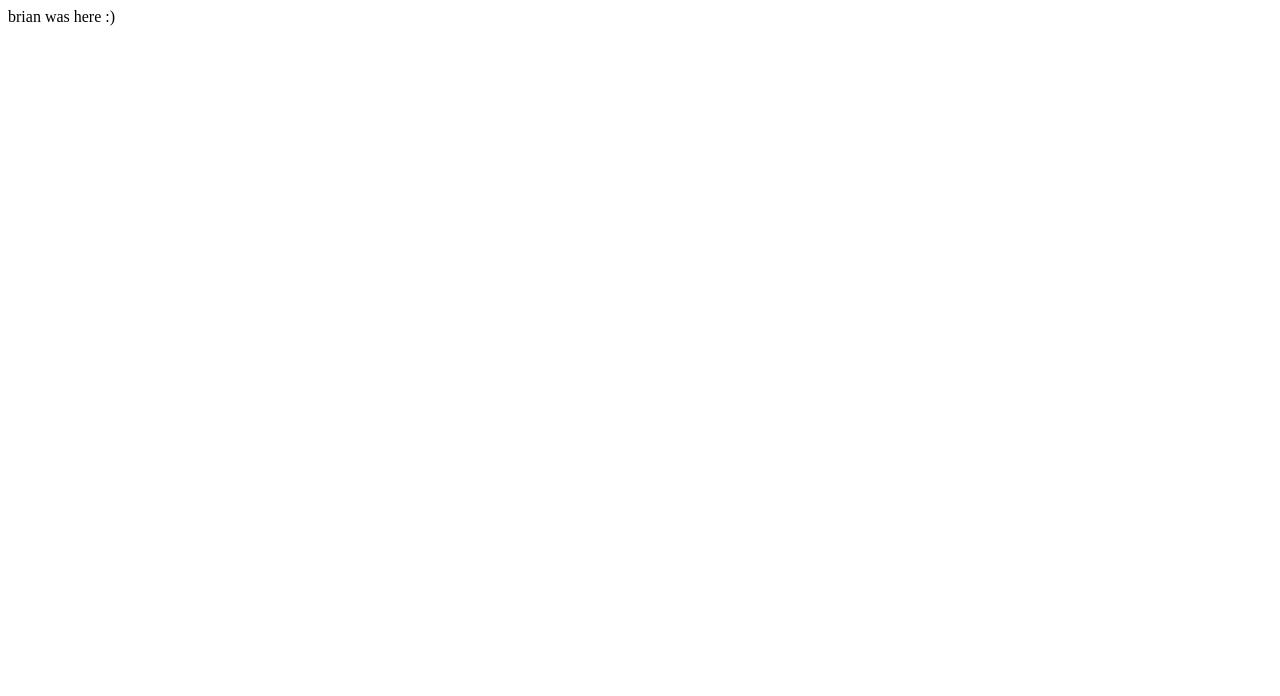
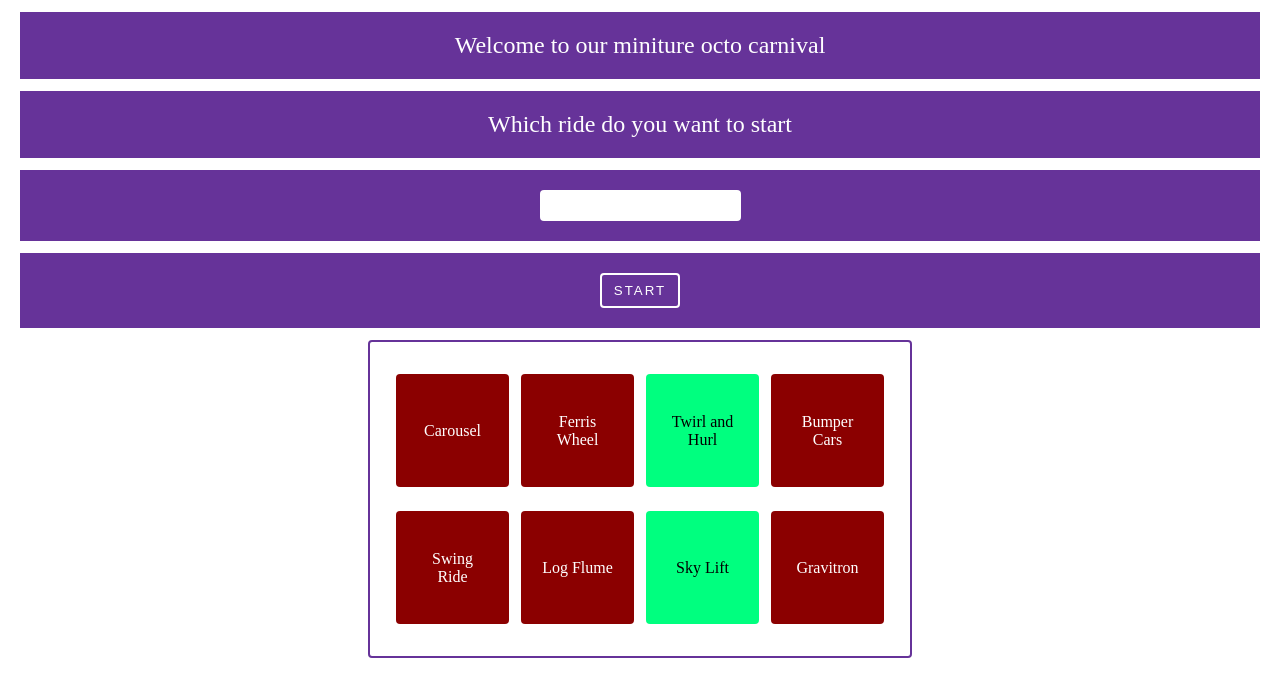
Before and after one commit to bcbrian/miniature-octo-carnival, a website: page index.html in a window 1280 px wide. Drawn offline with Linux system fonts and the light colour scheme.

Commit message:
made input work thing show maybe?

```diff
--- a/index.html
+++ b/index.html
@@ -1 +1,41 @@
-brian was here :)
+<link rel="stylesheet" href="/styles.css" />
+
+<div class="controller">
+  Welcome to our miniture octo carnival
+</div>
+<div class="controller">
+  Which ride do you want to start
+</div>
+<div class="controller">
+  <input id="action" />
+</div>
+<div class="controller">
+  <button onclick="startRide('anything is possible')">start</button>
+</div>
+<div class="ride-panel">
+  <div class="ride">
+    Carousel
+  </div>
+  <div class="ride">
+    Ferris Wheel
+  </div>
+  <div class="ride active">
+    Twirl and Hurl
+  </div>
+  <div class="ride">
+    Bumper Cars
+  </div>
+  <div class="ride">
+    Swing Ride
+  </div>
+  <div class="ride">
+    Log Flume
+  </div>
+  <div class="ride active">
+    Sky Lift
+  </div>
+  <div class="ride">
+    Gravitron
+  </div>
+</div>
+<script src="/scripts.js"></script>
--- /dev/null
+++ b/scripts.js
@@ -0,0 +1,5 @@
+function startRide() {
+  const inputEl = document.getElementById("action");
+
+  console.log(inputEl.value);
+}
--- /dev/null
+++ b/styles.css
@@ -0,0 +1,53 @@
+.controller {
+  background-color: rebeccapurple;
+  color: white;
+  margin: 12px;
+  padding: 20px;
+  text-align: center;
+  font-size: 24px;
+}
+
+input,
+button {
+  border: none;
+  border-radius: 4px;
+  padding: 8px 12px;
+}
+
+button {
+  background-color: rebeccapurple;
+  color: white;
+  border: 2px solid white;
+  text-transform: uppercase;
+  letter-spacing: 2px;
+}
+
+.ride-panel {
+  padding: 20px;
+  border: 2px solid rebeccapurple;
+  border-radius: 4px;
+  display: flex;
+  flex-wrap: wrap;
+  justify-content: space-between;
+  width: 500px;
+  margin: 12px auto;
+}
+
+.ride {
+  margin: 12px auto;
+  padding: 20px;
+  border-radius: 4px;
+  flex: 0 0 calc(125px - 40px - 12px);
+  height: calc(125px - 40px - 12px);
+  background-color: darkred;
+  color: white;
+  display: flex;
+  justify-content: center;
+  align-items: center;
+  text-align: center;
+}
+
+.ride.active {
+  background-color: springgreen;
+  color: black;
+}
```
